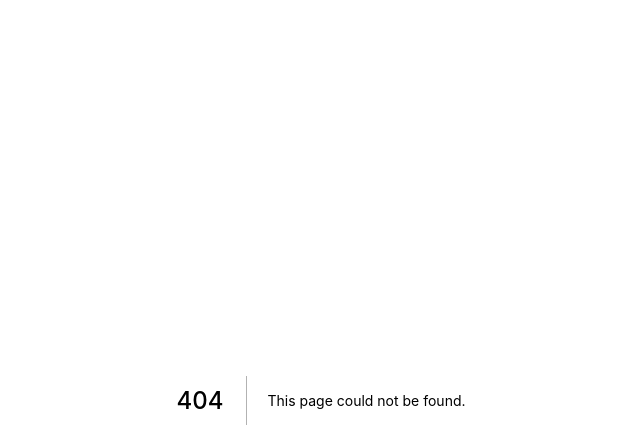
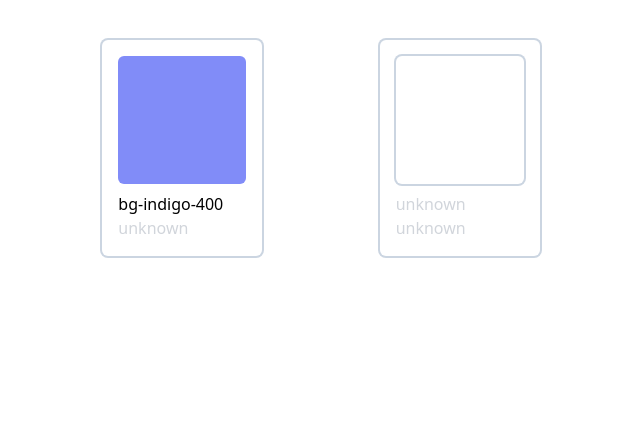
Before and after one commit to FajarMaftuhFadli/Apotheca, a Next.js app: page /design in a window 1280 px wide. Before the commit this address had no page. Shown: the top 448 px of the page, without its empty margins (319-959 px from the left). Built offline with nearby package versions, Linux system fonts and the light colour scheme.

Commit message:
feat(design): add color card

```diff
--- /dev/null
+++ b/pages/design/index.tsx
@@ -0,0 +1,30 @@
+export default function index() {
+  return (
+    <div className="w-full p-4 py-10">
+      <div className="mx-auto flex w-full max-w-2xl justify-evenly">
+        <Card color="bg-indigo-400" />
+        <Card />
+      </div>
+    </div>
+  );
+}
+
+const Card = ({
+  color = "unknown",
+  hex = "unknown",
+}: {
+  color?: string;
+  hex?: string;
+}) => (
+  <div className="mb-2 rounded-md p-4 ring-2 ring-slate-300">
+    <div
+      className={`mb-2 h-32 w-32 rounded-md ${
+        color == "unknown" ? " ring-2 ring-slate-300" : color
+      }`}
+    ></div>
+    <div>
+      <h3 className={color == "unknown" ? "text-gray-300" : ""}>{color}</h3>
+      <h4 className={hex == "unknown" ? "text-gray-300" : ""}>{hex}</h4>
+    </div>
+  </div>
+);
```
